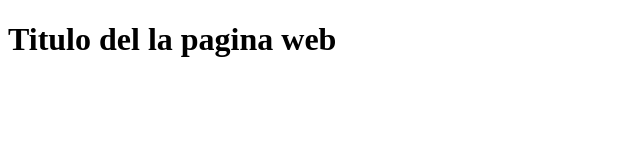
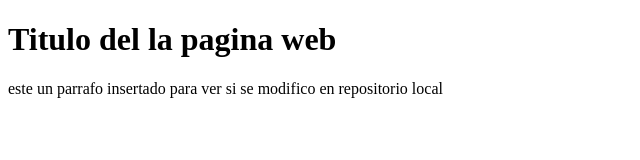
Before and after one commit to SilisquiSergio/Git-VSC, a plain HTML site: page index.html in a window 1280 px wide. Shown: the whole page, without its empty margins (0-640 px from the left). Drawn offline with Linux system fonts and the light colour scheme.

Commit message:
Update index.html
introduccion de un parrafo.

```diff
--- a/index.html
+++ b/index.html
@@ -7,5 +7,8 @@
 </head>
 <body>
     <h1>Titulo del la pagina web</h1>
+    <p>
+        este un parrafo insertado para ver si se modifico en repositorio local
+    </p>
 </body>
 </html>
```
